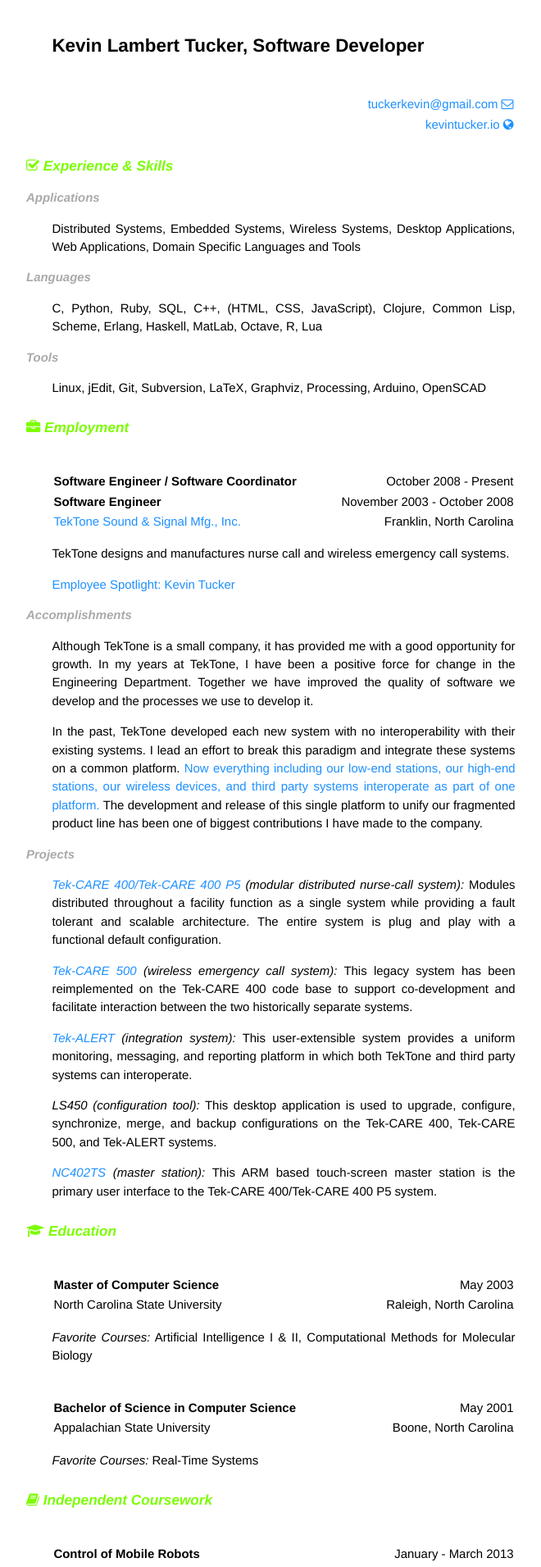
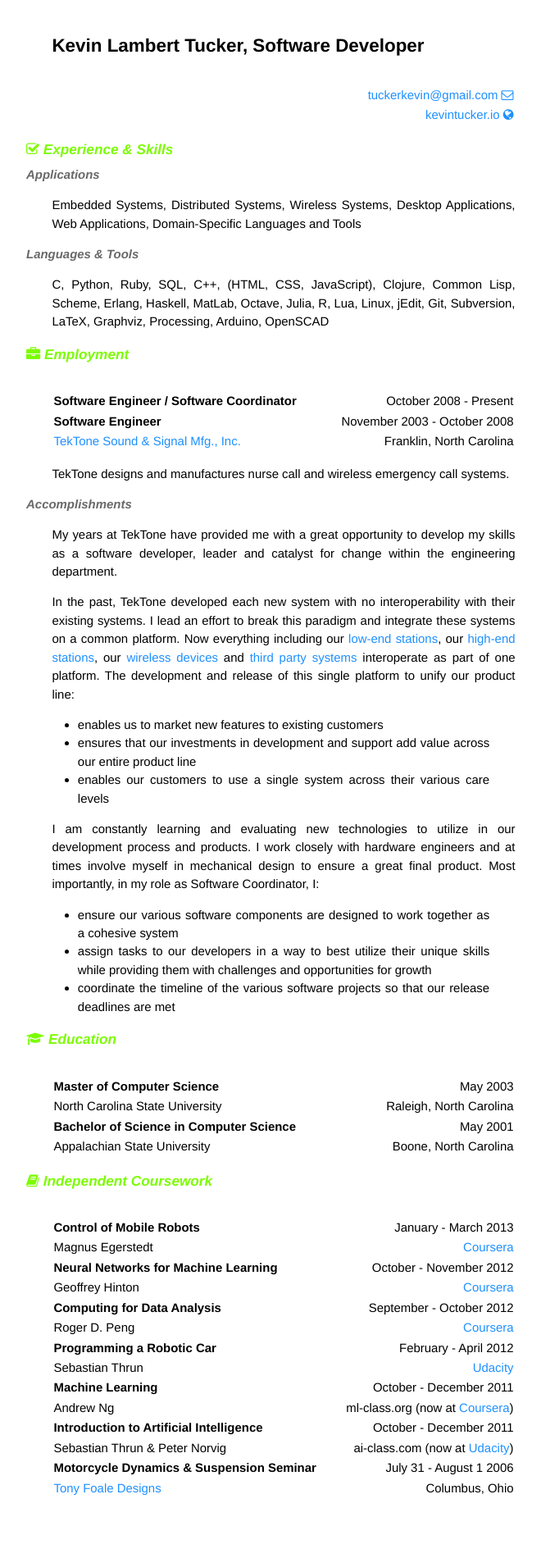
Before and after one commit to tuckerkevin/tuckerkevin.github.io, a Jekyll site: the page built from resume.md, in a window 1280 px wide. Shown: the top 1911 px of the page at 82% size, without its empty margins (294-954 px from the left). Built offline with Jekyll 4.4.1, drawn with Linux system fonts in a browser that asks for light colours; Markdown is read by kramdown in place of the engine named in the settings; after the commit the page ends 1828 px from its top, so only the background shows below that; some of the changed text lies outside the part shown.

Commit message:
Resume updates, about page changes, and style changes.

```diff
--- a/_layouts/default.html
+++ b/_layouts/default.html
@@ -28,18 +28,17 @@
           <div class="site">
             <div class="header">
               <h1 class="title"><a href="/">{{ site.name }}</a></h1>
-              <h2 class="title">{{ site.description }}</h2>
+              <a class="extra" title="about" href="/about">about</a>
             </div>
 
                 {{ content }}
 
             <div class="footer">
               <div class="contact">
-                <a class="extra" title="about" href="/about"><i class="fa fa-info-circle"></i></a>
+                <!-- <a class="extra" title="about" href="/about"><i class="fa fa-info-circle"></i></a> -->
                 <a class="extra" title="tuckerkevin@gmail.com" href="mailto:tuckerkevin@gmail.com"><i class="fa fa-envelope-o"></i></a>
                 <a class="extra" title="github.com/tuckerkevin" href="http://github.com/tuckerkevin/"><i class="fa fa-github-square"></i></a>
                 <a class="extra" title="linkedin.com/in/kevinlamberttucker" href="http://www.linkedin.com/in/kevinlamberttucker"><i class="fa fa-linkedin"></i></a>
-                <a class="extra" title="resume" href="/resume"><i class="fa fa-file-text-o"></i></a>
                 <a class="extra" title="feed.xml" href="/feed.xml"><i class="fa fa-rss-square"></i></a>
               </div>
             </div>
--- a/css/main.css
+++ b/css/main.css
@@ -98,7 +98,7 @@
 .site .header h1.title {
   font-size: 200%;
   display: inline-block;
-  margin-bottom: 0.5em;
+  margin-bottom: 1em;
 }
 
 .site .header h1.title a {
@@ -137,8 +137,8 @@
 }
 
 .site .footer .contact {
-  float: left;
-  margin-right: 3em;
+  float: right;
+  margin-right: 0;
 }
 
 .site .footer .contact a {
@@ -149,7 +149,7 @@
   font-size: 150%;
   text-decoration: none;
   color: #aaa;
-  margin-right: 1em;
+  margin-left: 1em;
 }
 
 .site .footer .contact a.extra:hover {
--- a/css/resume.css
+++ b/css/resume.css
@@ -1,6 +1,16 @@
+
+h1 {
+  margin-bottom: 0.5em;
+}
 
 h1, p, table {
   width: 90%;
+  margin-left: auto;
+  margin-right: auto;
+}
+
+ul {
+  width: 80%;
   margin-left: auto;
   margin-right: auto;
 }
@@ -13,13 +23,13 @@
   font-size: 115%;
   font-style: italic;
   color: lawngreen;
-  margin-top: 1.5em;
-  margin-bottom: 1em;
+  margin-top: 1em;
+  margin-bottom: 0.5em;
 }
 
 h3 {
   font-style: italic;
-  color: #aaa;
+  color: dimgray;
 }
 
 em { color: black; }
--- a/resume.md
+++ b/resume.md
@@ -9,18 +9,17 @@
 |                                                                 |
 |----------------------------------------------------------------:|
 | [tuckerkevin@gmail.com <i class="fa fa-envelope-o"></i>][gmail] |
-| [kevintucker.io <i class="fa fa-globe"></i>][kevintuckerio]    |
+| [kevintucker.io <i class="fa fa-globe"></i>][kevintuckerio]     |
+
 
 ## <i class="fa fa-check-square-o"></i> Experience & Skills
 
 ### Applications
-Distributed Systems, Embedded Systems, Wireless Systems, Desktop Applications, Web Applications, Domain Specific Languages and Tools
+Embedded Systems, Distributed Systems, Wireless Systems, Desktop Applications, Web Applications, Domain-Specific Languages and Tools
 
-### Languages
-C, Python, Ruby, SQL, C++, (HTML, CSS, JavaScript), Clojure, Common Lisp, Scheme, Erlang, Haskell, MatLab, Octave, R, Lua
+### Languages & Tools
+C, Python, Ruby, SQL, C++, (HTML, CSS, JavaScript), Clojure, Common Lisp, Scheme, Erlang, Haskell, MatLab, Octave, Julia, R, Lua, Linux, jEdit, Git, Subversion, LaTeX, Graphviz, Processing, Arduino, OpenSCAD
 
-### Tools
-Linux, jEdit, Git, Subversion, LaTeX, Graphviz, Processing, Arduino, OpenSCAD
 
 ## <i class="fa fa-briefcase"></i> Employment
 
@@ -32,24 +31,22 @@
 
 TekTone designs and manufactures nurse call and wireless emergency call systems.
 
-[Employee Spotlight: Kevin Tucker][spotlight]
-
 ### Accomplishments
 
-Although TekTone is a small company, it has provided me with a good opportunity for growth. In my years at TekTone, I have been a positive force for change in the Engineering Department. Together we have improved the quality of software we develop and the processes we use to develop it.
+My years at TekTone have provided me with a great opportunity to develop my skills as a software developer, leader and catalyst for change within the engineering department.
 
-In the past, TekTone developed each new system with no interoperability with their existing systems. I lead an effort to break this paradigm and integrate these systems on a common platform. [Now everything including our low-end stations, our high-end stations, our wireless devices, and third party systems interoperate as part of one platform.][tekcare] The development and release of this single platform to unify our fragmented product line has been one of biggest contributions I have made to the company.
+In the past, TekTone developed each new system with no interoperability with their existing systems. I lead an effort to break this paradigm and integrate these systems on a common platform. Now everything including our [low-end stations][tekcare110], our [high-end stations][tekcare400p5], our [wireless devices][tekcare500] and [third party systems][tekalert] interoperate as part of one platform. The development and release of this single platform to unify our product line:
 
-### Projects
-[*Tek-CARE 400/Tek-CARE 400 P5*][tekcare400] *(modular distributed nurse-call system):* Modules distributed throughout a facility function as a single system while providing a fault tolerant and scalable architecture. The entire system is plug and play with a functional default configuration.
+- enables us to market new features to existing customers
+- ensures that our investments in development and support add value across our entire product line
+- enables our customers to use a single system across their various care levels
 
-[*Tek-CARE 500*][tekcare500] *(wireless emergency call system):* This legacy system has been reimplemented on the Tek-CARE 400 code base to support co-development and facilitate interaction between the two historically separate systems.
+I am constantly learning and evaluating new technologies to utilize in our development process and products. I work closely with hardware engineers and at times involve myself in mechanical design to ensure a great final product. Most importantly, in my role as Software Coordinator, I:
 
-[*Tek-ALERT*][tekalert] *(integration system):* This user-extensible system provides a uniform monitoring, messaging, and reporting platform in which both TekTone and third party systems can interoperate.
+- ensure our various software components are designed to work together as a cohesive system
+- assign tasks to our developers in a way to best utilize their unique skills while providing them with challenges and opportunities for growth
+- coordinate the timeline of the various software projects so that our release deadlines are met
 
-*LS450* *(configuration tool):* This desktop application is used to upgrade, configure, synchronize, merge, and backup configurations on the Tek-CARE 400, Tek-CARE 500, and Tek-ALERT systems.
-
-[*NC402TS*][nc402ts] *(master station):* This ARM based touch-screen master station is the primary user interface to the Tek-CARE 400/Tek-CARE 400 P5 system.
 
 ## <i class="fa fa-graduation-cap"></i> Education
 
@@ -57,15 +54,9 @@
 |---------------------------------------------|------------------------:|
 | **Master of Computer Science**              | May 2003                |
 | North Carolina State University             | Raleigh, North Carolina |
-
-*Favorite Courses:* Artificial Intelligence I & II, Computational Methods for Molecular Biology
-
-|                                             |                         |
-|---------------------------------------------|------------------------:|
 | **Bachelor of Science in Computer Science** | May 2001                |
 | Appalachian State University                | Boone, North Carolina   |
 
-*Favorite Courses:* Real-Time Systems
 
 ## <i class="fa fa-book"></i> Independent Coursework
 
@@ -73,48 +64,33 @@
 |----------------------------------------------|-------------------------------------------:|
 | **Control of Mobile Robots**                 | January - March 2013                       |
 | Magnus Egerstedt                             | [Coursera][coursera]                       |
-
-|                                              |                                            |
-|----------------------------------------------|-------------------------------------------:|
 | **Neural Networks for Machine Learning**     | October - November 2012                    |
 | Geoffrey Hinton                              | [Coursera][coursera]                       |
-
-|                                              |                                            |
-|----------------------------------------------|-------------------------------------------:|
 | **Computing for Data Analysis**              | September - October 2012                   |
 | Roger D. Peng                                | [Coursera][coursera]                       |
-
-|                                              |                                            |
-|----------------------------------------------|-------------------------------------------:|
 | **Programming a Robotic Car**                | February - April 2012                      |
 | Sebastian Thrun                              | [Udacity][udacity]                         |
-
-|                                              |                                            |
-|----------------------------------------------|-------------------------------------------:|
 | **Machine Learning**                         | October - December 2011                    |
 | Andrew Ng                                    | ml-class.org (now at [Coursera][coursera]) |
-
-|                                              |                                            |
-|----------------------------------------------|-------------------------------------------:|
 | **Introduction to Artificial Intelligence**  | October - December 2011                    |
 | Sebastian Thrun & Peter Norvig               | ai-class.com (now at [Udacity][udacity])   |
-
-|                                              |                                            |
-|----------------------------------------------|-------------------------------------------:|
 | **Motorcycle Dynamics & Suspension Seminar** | July 31 - August 1 2006                    |
 | [Tony Foale Designs][tonyfoale]              | Columbus, Ohio                             |
 
 
+<!--
 ## <i class="fa fa-heart"></i> Interests & Independent Projects
 
 ### Interests
-Functional Programming, Domain-Specific Languages, Machine Learning, Reactive Systems & Control Systems, Digital Signal Processing, Data Visualization
+Domain-Specific Languages, Data Visualization, Machine Learning, Reactive Systems & Control Systems, Functional Programming, Digital Signal Processing
 
 ### Projects
 
 A [synchronous dataflow programming language][dataflow].
 
-A fully functional [alternative vehicle dash visualization][dash].
+An alternative [vehicle dash visualization][dash].
+-->
+
 
 [gmail]:         mailto://tuckerkevin@gmail.com
 
@@ -124,11 +100,10 @@
 
 [tektone]:       http://www.tektone.com
 [spotlight]:     http://tektone.com/tektalk102.htm#article2
-[tekcare400]:    http://tektone.com/tekcare400.htm
+[tekcare110]:    http://tektone.com/tekcarenc110n-nc150n-nc200n.php
+[tekcare400p5]:  http://tektone.com/tekcare400p5.php
 [tekcare500]:    http://tektone.com/tekcare500.htm
-[tekalert]:      http://tektone.com/blog/archives/1392
-[nc402ts]:       http://tektone.com/blog/archives/1380
-[tekcare]:       http://tektone.com/blog/archives/660
+[tekalert]:      http://tektone.com/tekalert.php
 
 [coursera]:      http://coursera.org
 [udacity]:       http://udacity.com
```
Also changed, not shown: about.md (+14 -4 lines).
